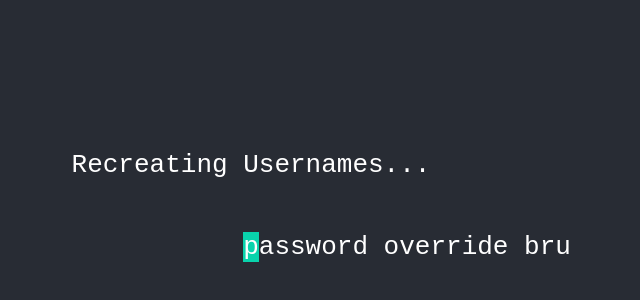
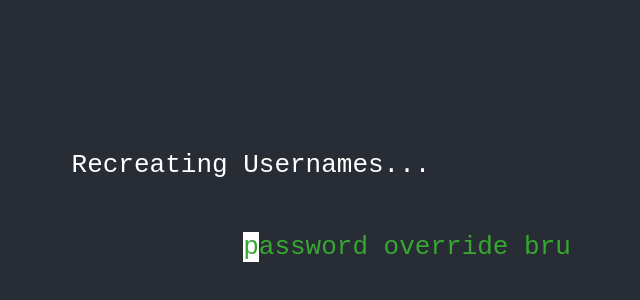
Before and after one commit to willadelinephillips/hacker-typer, a React (Create React App) app: page / in a window 1280 px wide. Shown: the part 194-494 px from the top of the page, without its empty margins (389-1029 px from the left). Built offline with nearby package versions, Linux system fonts and the light colour scheme.

Commit message:
More aesthetics

```diff
--- a/src/App.css
+++ b/src/App.css
@@ -1,6 +1,13 @@
 .App {
   text-align: center;
   font-family: monospace;
+  background-color: #282c34;
+  min-height: 100vh;
+  display: flex;
+  flex-direction: column;
+  align-items: center;
+  justify-content: center;
+  font-size: calc(10px + 2vmin);
 }
 
 .App-logo {
@@ -15,18 +22,16 @@
 }
 
 .App-header {
-  background-color: #282c34;
-  min-height: 100vh;
-  display: flex;
-  flex-direction: column;
-  align-items: center;
-  justify-content: center;
-  font-size: calc(10px + 2vmin);
   color: white;
 }
 
+.App-body {
+  color:#36a832;
+  font-family: monospace;
+}
+
 .App-link {
-  color: #61dafb;
+  color: white;
 }
 
 @keyframes App-logo-spin {
@@ -43,7 +48,7 @@
 }
 
 .Character-current {
-  background-color: #09d3ac;
+  background-color: white;
 }
 
 .Character-out {
--- a/src/App.js
+++ b/src/App.js
@@ -50,15 +50,16 @@ function App() {
         <p>
           {randomPhrases}
         </p>
-
-        <p className="Character">
+      </header>
+      <body className="App-body">
+      <p className="Character">
           <span className="Character-out">
             {(leftPadding + outgoingChars).slice(-20)}
           </span>
           <span className="Character-current">{currentChar}</span>
           <span>{incomingChars.substr(0, 20)}</span>
         </p>
-      </header>
+      </body>
     </div>
   );
 }
```
